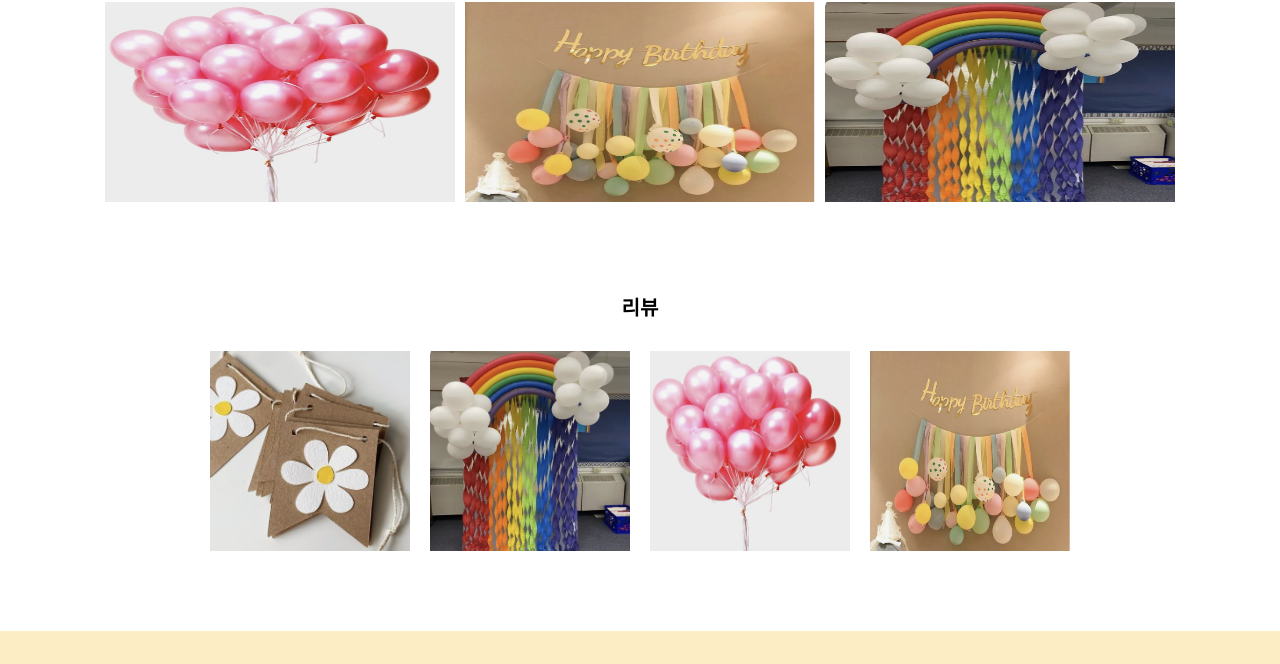
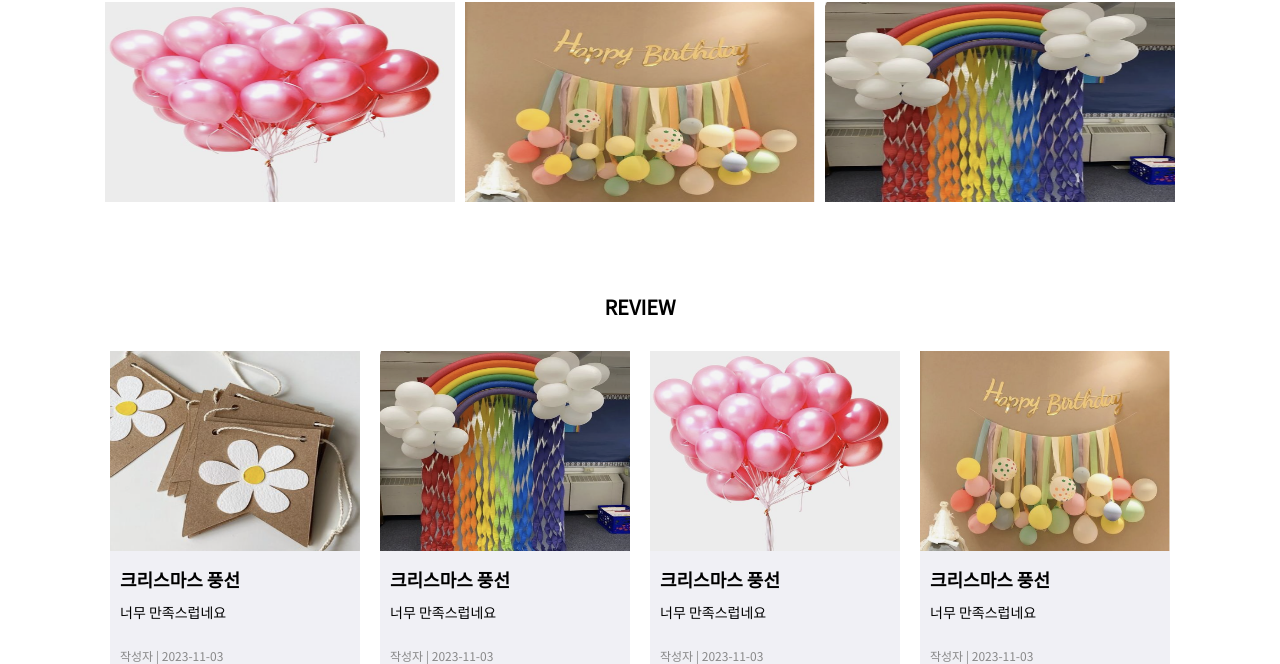
Before and after one commit to kmj0973/everyday-party, a website: page views/main/main.html in a window 1280 px wide. Shown: the part 1023-1687 px from the top of the page. Drawn offline with nearby package versions, Linux system fonts and the light colour scheme; no server answers; a web font is replaced by a local one.

Commit message:
:art: DESIGN: reveiw part UI complete
리뷰 파트 UI 완성

```diff
--- a/views/main/main.css
+++ b/views/main/main.css
@@ -277,8 +277,8 @@
     justify-content: center;
 }
 .reviews-container {
-    width: 860px;
-    height: 200px;
+    width: 1060px;
+    height: 320px;
     position: relative;
     overflow: hidden;
     margin: 0 auto;
@@ -288,18 +288,40 @@
     top: 0;
     position: absolute;
 }
+.reviews-list li {
+    list-style: none;
+    float: left;
+    width: 250px;
+    height: 320px;
+    background-color: #f0f0f5;
+}
 .reviews-list li:not(:last-child) {
     margin-right: 20px;
 }
-.reviews-list li {
-    list-style: none;
-    float: left;
-    width: 200px;
+.reviews-list li img {
+    width: 250px;
     height: 200px;
 }
-.reviews-list li img {
-    width: 200px;
-    height: 200px;
+.review-details {
+    width: 230px;
+    height: 70px;
+    padding: 10px 10px;
+}
+.review-details span {
+    font-size: 18px;
+    font-weight: 600;
+}
+.review-details p {
+    width: 230px;
+    height: 50px;
+    word-wrap: break-word;
+    padding: 10px 0;
+    font-size: 14px;
+}
+.review-details div {
+    padding: 5px 0;
+    font-size: 12px;
+    color: #888;
 }
 .animated {
     transition: 1s ease-out;
--- a/views/main/main.html
+++ b/views/main/main.html
@@ -76,14 +76,14 @@
             <div class="swiper-button-next"></div>
         </div>
         <!-- Best Products Part -->
-        <h1 class="title-best-products">베스트 상품</h1>
+        <h1 class="title-best-products">BEST</h1>
         <section class="best-products-section">
             <div class="best-products-container">
                 <!--베스트 상품 리스트-->
             </div>
         </section>
         <!-- Event Collection Part -->
-        <h1 class="title-events-collection">이벤트 모아보기</h1>
+        <h1 class="title-events-collection">EVENT</h1>
         <section class="events-collection-section">
             <div class="events-collection-container">
                 <ul class="events-collection-list">
@@ -97,14 +97,42 @@
             </div>
         </section>
         <!-- Review Part -->
-        <h1 class="title-reviews">리뷰</h1>
+        <h1 class="title-reviews">REVIEW</h1>
         <section class="reviews-section">
             <div class="reviews-container">
                 <ul class="reviews-list">
-                    <li><img src="./images/파티1.PNG" /></li>
-                    <li><img src="./images/파티2.PNG" /></li>
-                    <li><img src="./images/파티3.PNG" /></li>
-                    <li><img src="./images/파티4.PNG" /></li>
+                    <li>
+                        <img src="./images/파티1.PNG" />
+                        <div class="review-details">
+                            <span>크리스마스 풍선</span>
+                            <p>너무 만족스럽네요</p>
+                            <div>작성자 | 2023-11-03</div>
+                        </div>
+                    </li>
+                    <li>
+                        <img src="./images/파티2.PNG" />
+                        <div class="review-details">
+                            <span>크리스마스 풍선</span>
+                            <p>너무 만족스럽네요</p>
+                            <div>작성자 | 2023-11-03</div>
+                        </div>
+                    </li>
+                    <li>
+                        <img src="./images/파티3.PNG" />
+                        <div class="review-details">
+                            <span>크리스마스 풍선</span>
+                            <p>너무 만족스럽네요</p>
+                            <div>작성자 | 2023-11-03</div>
+                        </div>
+                    </li>
+                    <li>
+                        <img src="./images/파티4.PNG" />
+                        <div class="review-details">
+                            <span>크리스마스 풍선</span>
+                            <p>너무 만족스럽네요</p>
+                            <div>작성자 | 2023-11-03</div>
+                        </div>
+                    </li>
                 </ul>
             </div>
         </section>
--- a/views/main/main.js
+++ b/views/main/main.js
@@ -1,12 +1,12 @@
 const bestCardContainer = document.querySelector(".best-products-container");
 
-getDataFromApi(); // API로 데이터 불러오기
+getData(); // API로 데이터 불러오기
 
-async function getDataFromApi() {
+async function getData() {
     const data = await fetch("/api/products");
     const products = await data.json().then((result) => result.products);
     console.log(products[0]);
-
+    //try catch
     bestCardContainer.appendChild(createBestCard(products));
 }
 
@@ -51,6 +51,7 @@ allCategoryBtn.addEventListener("click", onClickAllCategory);
 
 // 배너 슬라이드 바 이벤트
 const swiper = new Swiper(".swiper", {
+    //swiper 라이브러리 사용
     loop: true,
     centeredSlides: true,
     spaceBetween: 2,
@@ -77,24 +78,24 @@ const swiper = new Swiper(".swiper", {
 
 // 리뷰 슬라이드 바 이벤트
 const slideList = document.querySelector(".reviews-list");
-let slide = document.querySelectorAll(".reviews-list li");
+const slides = document.querySelectorAll(".reviews-list li");
 
+function reviewSlideEvent() {
     let currentIdx = 0; //현재 인덱스
-let slideCount = slide.length;
-console.log(slideCount);
-let slideWidth = 200;
+    let slideCount = slides.length; //슬라이드 개수
+    let slideWidth = 250;
     let slideMargin = 20;
 
     makeClone(); //초기 클론 생성
 
     function makeClone() {
         for (var i = 0; i < slideCount; i++) {
-        var clonSlide = slide[i].cloneNode(true); // 원본 list 복제하기
+            var clonSlide = slides[i].cloneNode(true); // 원본 list 복제하기
             clonSlide.classList.add("clone");
             slideList.appendChild(clonSlide);
         }
         for (var i = slideCount - 1; i >= 0; i--) {
-        var clonSlide = slide[i].cloneNode(true);
+            var clonSlide = slides[i].cloneNode(true); // 원본 list 복제하기
             clonSlide.classList.add("clone");
             slideList.prepend(clonSlide);
         }
@@ -120,39 +121,22 @@ function setInitialPos() {
     }
 
     function moveSlide(num) {
-    slideList.style.left = -num * (slideWidth + slideMargin) + "px";
+        slideList.style.left = -num * (slideWidth + slideMargin) + "px"; //이동거리
         currentIdx = num;
         if (currentIdx === slideCount || currentIdx === -slideCount) {
             setTimeout(() => {
-            slideList.classList.remove("animated");
+                slideList.classList.remove("animated"); //트랜지션이 끝난 후 눈 속임을 위한 애니메이션 제거
                 slideList.style.left = "0px";
                 currentIdx = 0;
             }, 1000);
             setTimeout(() => {
-            slideList.classList.add("animated");
+                slideList.classList.add("animated"); //
             }, 1100);
         }
     }
-
-var timer = undefined;
-
-function autoSlide() {
-    if (timer === undefined) {
-        timer = setInterval(() => {
+    setInterval(() => {
         moveSlide(currentIdx + 1);
     }, 3000);
 }
-}
 
-autoSlide();
-
-function stopSlide() {
-    clearInterval(timer);
-    timer = undefined;
-}
-slideList.addEventListener("mouseenter", () => {
-    stopSlide();
-});
-slideList.addEventListener("mouseleave", () => {
-    autoSlide();
-});
+reviewSlideEvent();
```
Lines whose indentation alone changed are shown as unchanged.
